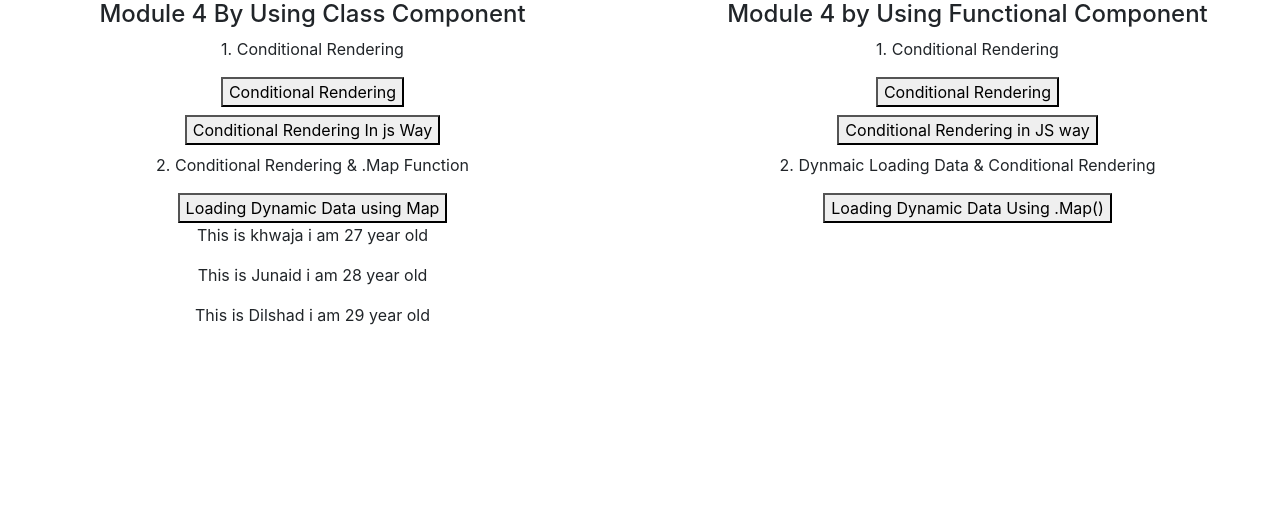
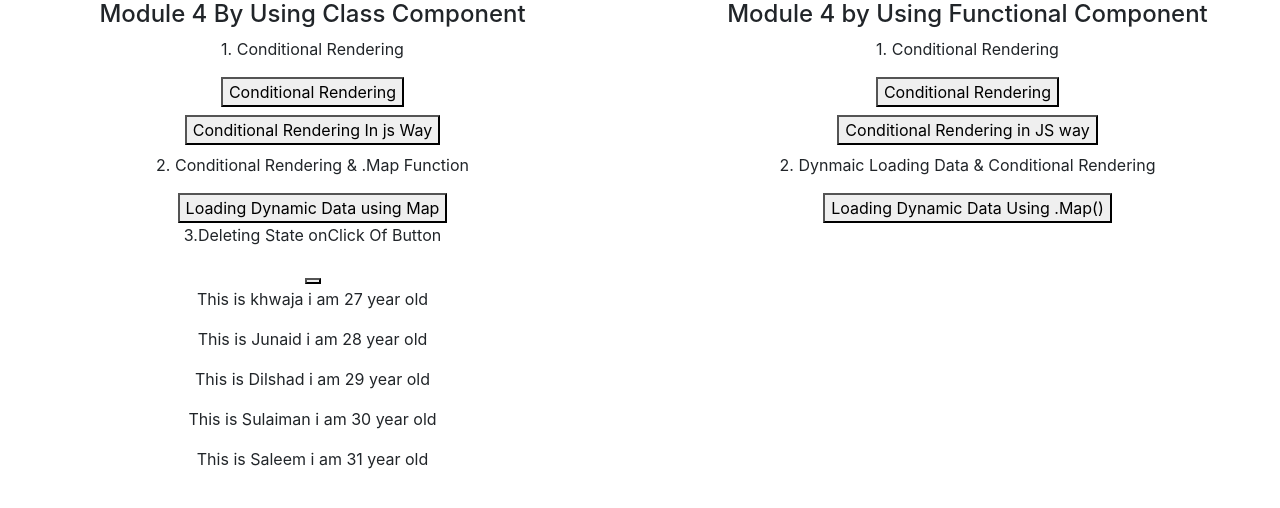
Before and after one commit to HusnainK721/my-first-app, a React (Create React App) app: page / in a window 1280 px wide. Shown: the top 508 px of the page. Built offline with nearby package versions, Linux system fonts and the light colour scheme.

Commit message:
working with deleting stste

```diff
--- a/src/Component/Module-4-ListAndConditional/ListAndConditionalClass/D-DeletingState/DeletingStateParentC.jsx
+++ b/src/Component/Module-4-ListAndConditional/ListAndConditionalClass/D-DeletingState/DeletingStateParentC.jsx
@@ -7,14 +7,20 @@ export class DeletingStateParentC extends Component {
       { name: "khwaja", age: 27 },
       { name: "Junaid", age: 28 },
       { name: "Dilshad", age: 29 },
+      { name: "Sulaiman", age: 30 },
+      { name: "Saleem", age: 31 },
     ],
   };
   render() {
     return (
       <div>
-        {this.state.person.map((item) => {
-          return <DeletingStateChildC name={item.name} age={item.age} />;
-        })}
+        <p> 3.Deleting State onClick Of Button</p>
+        <button></button>
+        <div>
+          {this.state.person.map((item) => {
+            return <DeletingStateChildC name={item.name} age={item.age} />;
+          })}
+        </div>
       </div>
     );
   }
```
Also changed, not shown: 1 other file (tests, documents, lock files or other folders).
